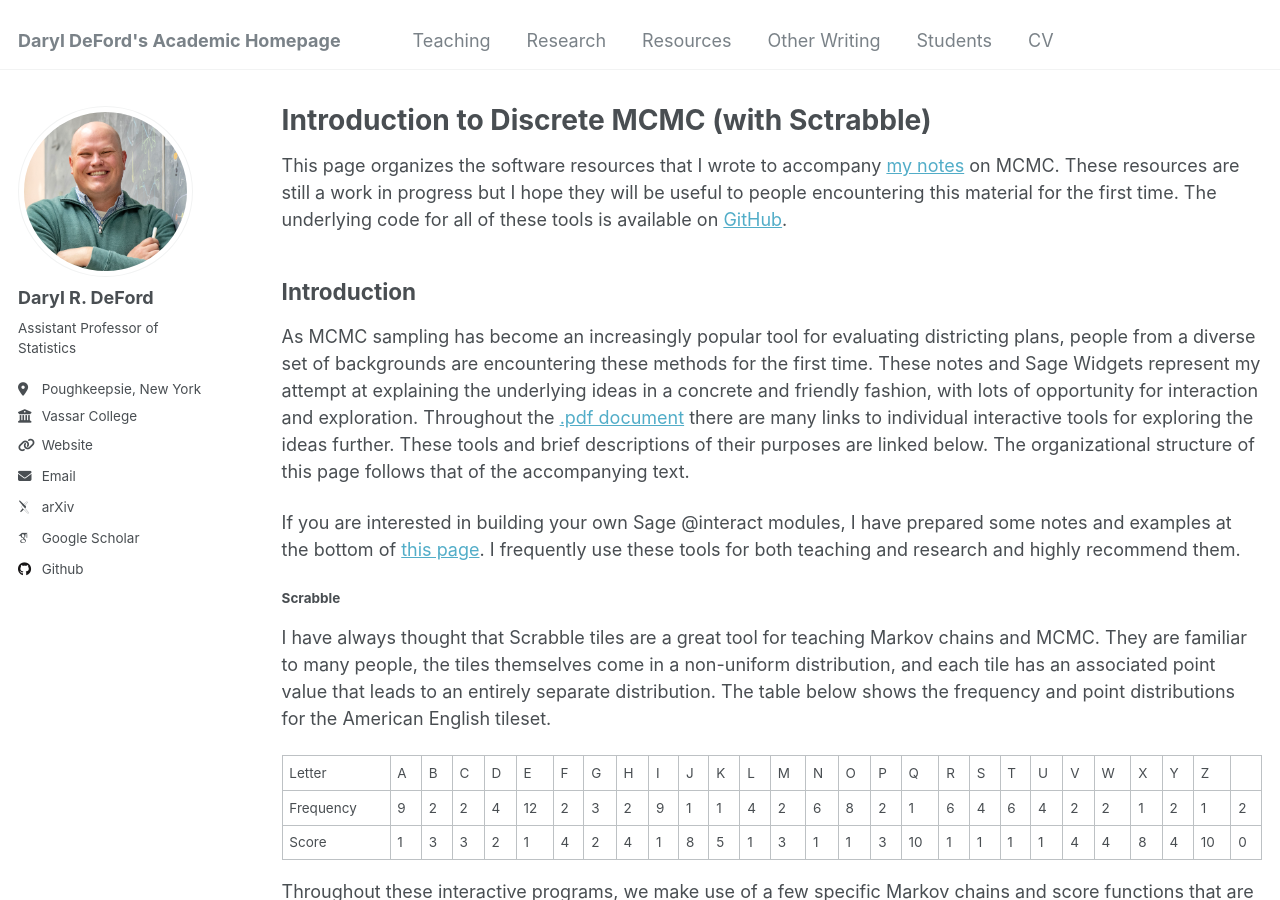
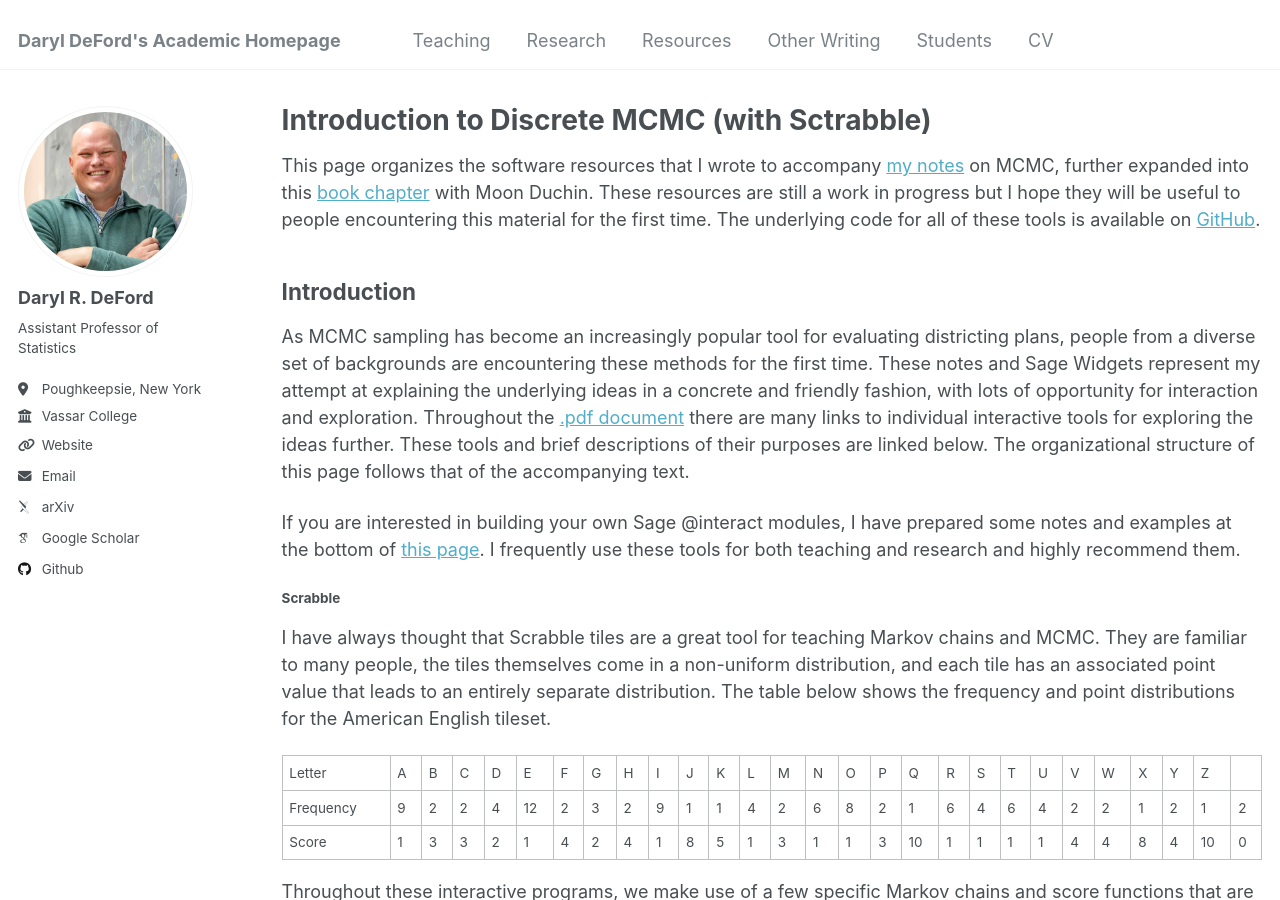
Before and after one commit to drdeford/drdeford.github.io, a Jekyll site: the page built from _pages/MCMC_Intro.md, in a window 1280 px wide and 900 px high. Built offline with Jekyll 4.4.1, drawn with Linux system fonts in a browser that asks for light colours; some web fonts are replaced.

Commit message:
Update MCMC_Intro.md

```diff
--- a/_pages/MCMC_Intro.md
+++ b/_pages/MCMC_Intro.md
@@ -8,19 +8,19 @@ redirect_from:
   - /MCMC_Intro.html
 ---
 
-<p> This page organizes the software resources that I wrote to accompany <a href="../files/MCMC_Intro_plus.pdf">my notes</a> on MCMC. These resources are still a work in progress but
+<p> This page organizes the software resources that I wrote to accompany <a href="../files/MCMC_Intro_plus.pdf">my notes</a> on MCMC, further expanded into this <a href="https://mggg.org/publications/political-geometry/17-DefordDuchin.pdf">book chapter</a> with Moon Duchin. These resources are still a work in progress but
 I hope they will be useful to people encountering this material for the first time. The underlying code for all of these tools is available on
 <a href="https://github.com/drdeford/MCMC_Intro"> GitHub</a>. </p>
 
 <h2>Introduction</h2>
 <p>As MCMC sampling has become an increasingly popular tool for evaluating districting plans, people from a diverse set of backgrounds are encountering these methods for the first time. These notes
-and Sage Widgets represent my attempt at explaining the underlying ideas in a concrete and friendly fashion, with lots of opportunity for interaction and exploration. Throughout the <a href="MCMC_Intro_plus.pdf">
+and Sage Widgets represent my attempt at explaining the underlying ideas in a concrete and friendly fashion, with lots of opportunity for interaction and exploration. Throughout the <a href="../files/MCMC_Intro_plus.pdf">
 .pdf document</a>
 there are many links to individual interactive tools for exploring the ideas further. These tools and brief descriptions of their purposes are linked below. The organizational structure of
 this page follows that of the accompanying text. </p>
 <p>
 
-If you are interested in building your own Sage @interact modules, I have prepared some notes and examples at the bottom of <a href="ethics.php"> this page</a>. I frequently use these tools
+If you are interested in building your own Sage @interact modules, I have prepared some notes and examples at the bottom of <a href="../Ethics"> this page</a>. I frequently use these tools
 for both teaching and research and highly recommend them.
 </p>
 
```
